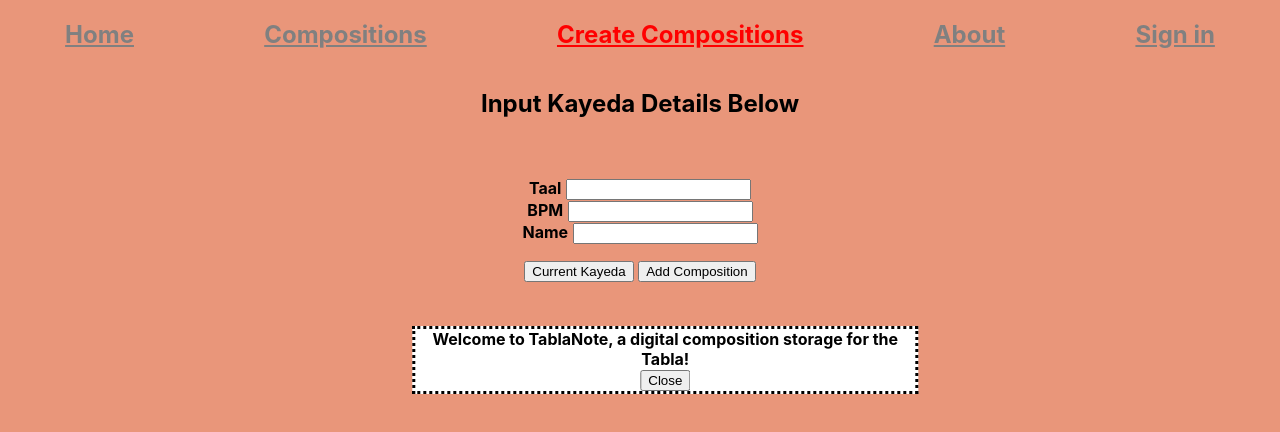
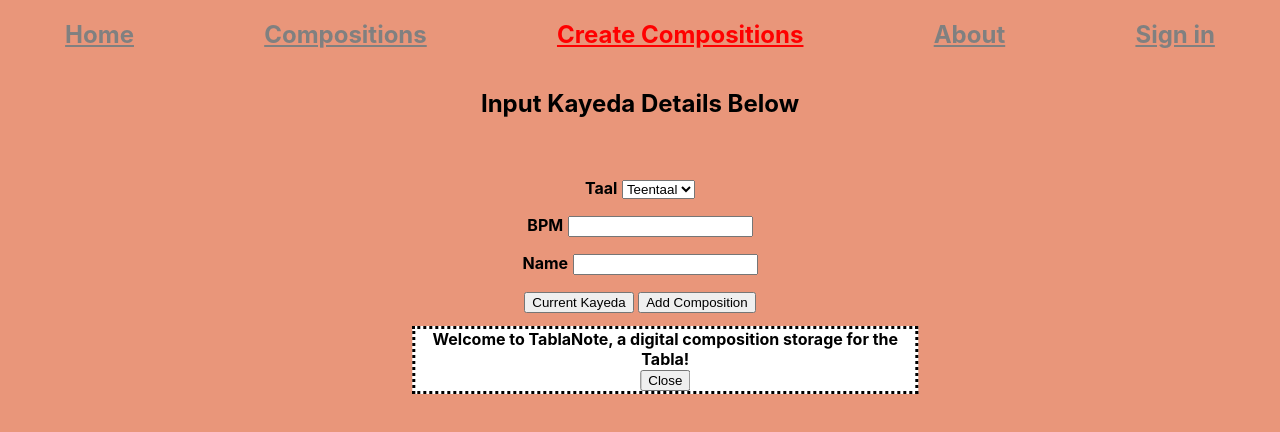
Before and after one commit to s1oly/tablanote, a React (Create React App) app: page /createcomposition in a window 1280 px wide. Shown: the top 432 px of the page. Built offline with nearby package versions, Linux system fonts and the light colour scheme.

Commit message:
Tweaking persistent state

```diff
--- a/src/Pages/CompositionManaging/Contexts/CompositionContextProvider.js
+++ b/src/Pages/CompositionManaging/Contexts/CompositionContextProvider.js
@@ -1,4 +1,6 @@
-import {createContext, useContext, useState} from 'react';
+import {createContext, useContext, useState, useEffect} from 'react';
+import { storage } from '../../../Config/firebaseConfig';
+import {ref, deleteObject} from 'firebase/storage'
 
  const CompositionsContext = createContext(['There are no Compositions']);
 
@@ -7,12 +9,25 @@
  const CompositionContextProvider = ({children}) => {
     const[compositions, setCompositions] = useState([]);
 
+    useEffect(() => {
+        const storedState = localStorage.getItem('compositions');
+        if (storedState) {
+          setCompositions(JSON.parse(storedState));
+        }
+      }, []);
+
+      useEffect(() => {
+        localStorage.setItem('compositions', JSON.stringify(compositions));
+      }, [compositions]);
+
     const addNewComposition = (newComposition) => {
         setCompositions(compositions => compositions.concat(newComposition));
     }
 
     const deleteComposition = (indexValue) => {
-        setCompositions(compositions => compositions.filter((_,index) => index !== indexValue   ))
+        setCompositions(compositions => compositions.filter((_,index) => index !== indexValue))
+        const storageRef = ref(storage, `pdfs/${compositions[indexValue ]}.pdf`)
+        deleteObject(storageRef);
     }
 
 
--- a/src/Pages/CompositionManaging/CreateComposition.js
+++ b/src/Pages/CompositionManaging/CreateComposition.js
@@ -7,6 +7,13 @@
     const [taal, setTaal] = useState('');
     const [bpm, setBpm] = useState('');
     const [name, setName] = useState('');
+
+    const options = [
+      {label: "Teentaal", value: "Teentaal"},
+      {label: "Jhaptaal", value: "Jhaptaal"},
+      {label: "Ektaal", value: "Ektaal"},
+      {label: "Rupak", value: "Rupak"}
+    ]
 
     const sayKayeda = () => {
       alert(taal + " " + bpm + " " + name);
@@ -41,13 +48,18 @@
         <br></br>
         <br></br>
         <label> <b>Taal</b>&nbsp;
-            <input onChange={changeTaal} value={taal}></input>
+          {/* <input onChange={changeTaal} value={taal}></input> */}
+          <select onChange = {changeTaal}>
+            {options.map(option =>(
+              <option value={option.value}>{option.label}</option>
+            ))}
+          </select>
         </label>
-        <br></br>
+        <p></p>
         <label> <b>BPM</b>&nbsp;
             <input onChange={changeBPM} value={bpm}></input>
         </label>
-        <br></br>
+        <p></p>
         <label> <b>Name</b>&nbsp;
             <input onChange={changeName} value={name}></input>
         </label>
```
